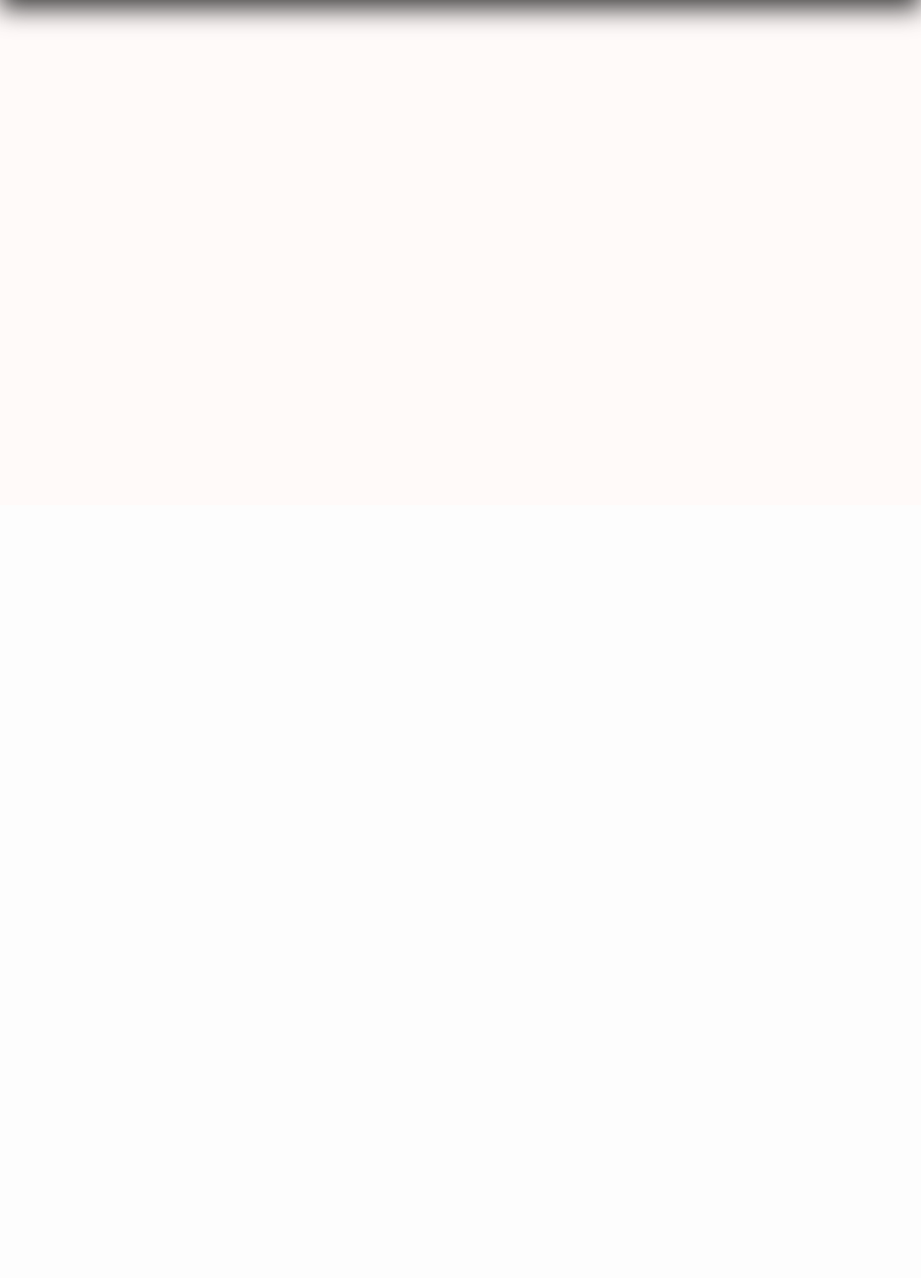
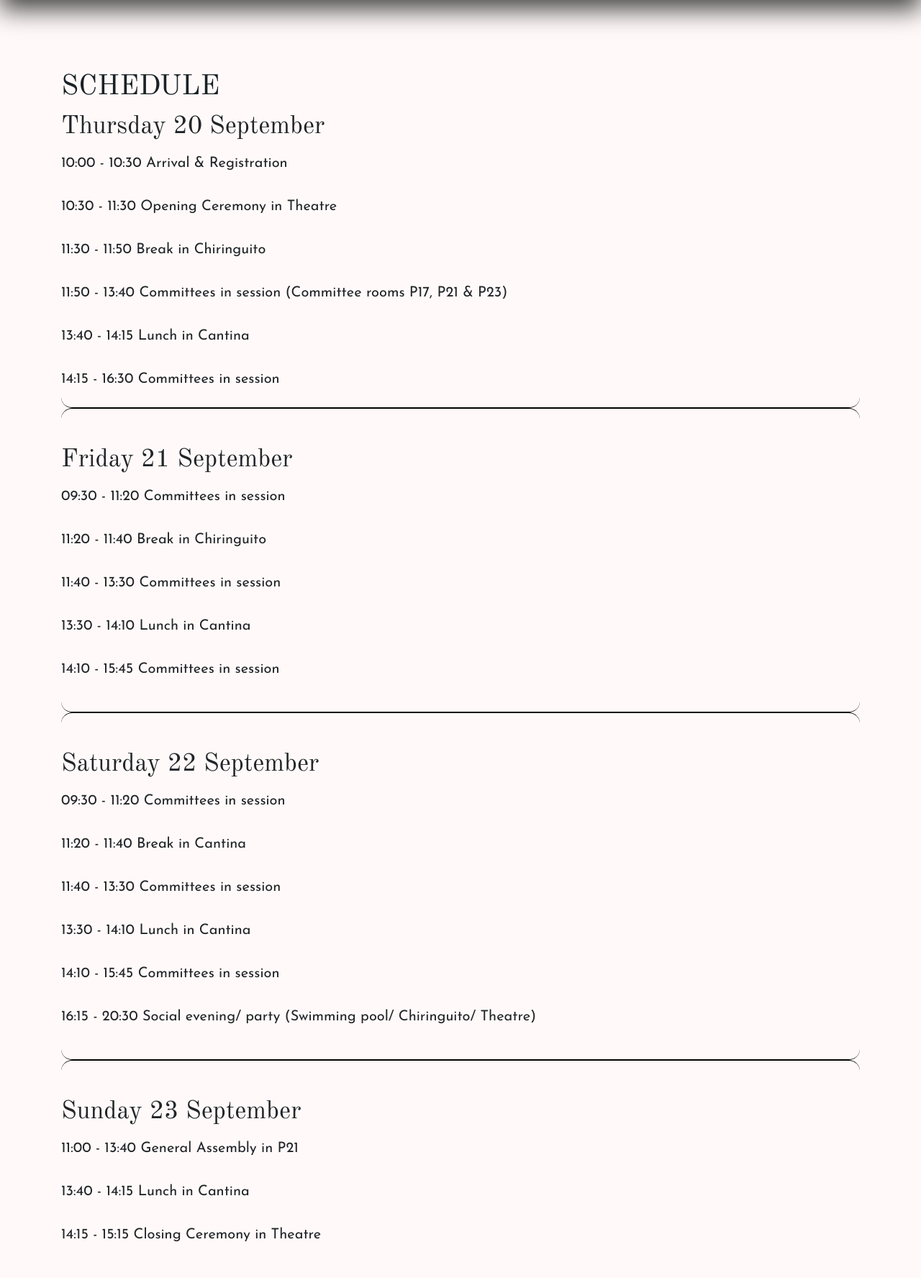
Before and after one commit to Bubsicle/SOTOMUN, a PHP site: page /schedule.php in a window 1280 px wide. Shown: the part 98-1874 px from the top of the page at 72% size. Before the commit the page ends 139 px from the top, so only its background shows below. Run offline with PHP 8.4, Linux system fonts and the light colour scheme; data that the repository does not hold is empty; some libraries are stand-ins or nearby versions.

Commit message:
9/11/18 Update
- Added sponsors
- Added Schedule
- Moved participants
- Logos were added

```diff
--- a/css/style.css
+++ b/css/style.css
@@ -50,6 +50,7 @@ nav.navbar {
 
 .main-nobg {
   width: 100%;
+  height: 100%;
   font-family: "Josefin Sans", sans-serif; }
 
 .main-nobg h2 {
@@ -70,6 +71,7 @@ nav.navbar {
 .main {
   background: #1A2126;
   width: 100%;
+  height: auto;
   color: #FFFAF9;
   padding-bottom: 100px;
   font-family: "Josefin Sans", sans-serif; }
@@ -161,4 +163,29 @@ nav.navbar {
 .card-body {
   padding: 23px; }
 
+hr.elegant {
+  overflow: visible;
+  /* For IE */
+  height: 30px;
+  border-style: solid;
+  border-color: black;
+  border-width: 1px 0 0 0;
+  border-radius: 20px; }
+
+.sponsors img {
+  background-color: #1A2126;
+  padding: 6px;
+  border-radius: 25px; }
+
+hr.elegant:before {
+  /* Not really supposed to work, but does */
+  display: block;
+  content: "";
+  height: 30px;
+  margin-top: -31px;
+  border-style: solid;
+  border-color: black;
+  border-width: 0 0 1px 0;
+  border-radius: 20px; }
+
 /*# sourceMappingURL=style.css.map */
--- a/inc/nav.php
+++ b/inc/nav.php
@@ -43,9 +43,9 @@
         <div class="dropdown-menu" aria-labelledby="navbarDropdown">
           <a class="dropdown-item" href="conference.php">General Information</a>
           <div class="dropdown-divider"></div>
-          <a class="dropdown-item" href="coming_soon.php">Sponsors</a>
+          <a class="dropdown-item" href="sponsors.php">Sponsors</a>
           <div class="dropdown-divider"></div>
-          <a class="dropdown-item" href="coming_soon.php">Participants</a>
+          <a class="dropdown-item" href="participants.php">Participants</a>
           <div class="dropdown-divider"></div>
           <a class="dropdown-item" href="issues.php">Committees &amp; Issues</a>
           <div class="dropdown-divider"></div>
@@ -55,7 +55,7 @@
         <a class="nav-link" href="registration.php">Registration</a>
       </li>
       <li class="nav-item">
-        <a class="nav-link" href="coming_soon.php">Schedule</a>
+        <a class="nav-link" href="schedule.php">Schedule</a>
       </li>
       <li class="nav-item">
         <a class="nav-link" href="team.php">Team</a>
--- a/sass/style.scss
+++ b/sass/style.scss
@@ -74,6 +74,7 @@ nav.navbar {
 
 .main-nobg {
   width: 100%;
+  height: 100%;
   font-family: $josefin-sans;
 }
 
@@ -98,6 +99,8 @@ nav.navbar {
 .main {
   background: $dark-jungle-green;
   width: 100%;
+  height: auto;
+
   color: $snow;
   padding-bottom: 100px;
   font-family: $josefin-sans;
@@ -219,3 +222,29 @@ nav.navbar {
 .card-body {
   padding: 23px;
 }
+
+hr.elegant {
+    overflow: visible; /* For IE */
+    height: 30px;
+    border-style: solid;
+    border-color: black;
+    border-width: 1px 0 0 0;
+    border-radius: 20px;
+}
+
+.sponsors img {
+  background-color: #1A2126;
+  padding: 6px;
+  border-radius: 25px;
+}
+
+hr.elegant:before { /* Not really supposed to work, but does */
+    display: block;
+    content: "";
+    height: 30px;
+    margin-top: -31px;
+    border-style: solid;
+    border-color: black;
+    border-width: 0 0 1px 0;
+    border-radius: 20px;
+}
--- a/schedule.php
+++ b/schedule.php
@@ -1,3 +1,40 @@
+<?php $page = "Schedule";?>
 <?php include("inc/nav.php")?>
+<div class="main&#45;nobg">
+  <div class="container">
+    <h2>Schedule</h2>
+    <h3>Thursday 20 September</h3>
+    <div class="letter">
+      <p>10&#58;00 &#45; 10&#58;30	Arrival & Registration</p>
+      <p>10&#58;30 &#45; 11&#58;30 	Opening Ceremony in Theatre</p>
+      <p>11&#58;30 &#45; 11&#58;50 	Break in Chiringuito</p>
+      <p>11&#58;50 &#45; 13&#58;40 	Committees in session &#40;Committee rooms P17, P21 & P23&#41;</p>
+      <p>13&#58;40 &#45; 14&#58;15 	Lunch in Cantina</p>
+      <p>14&#58;15 &#45; 16&#58;30 	Committees in session</p>
 
+      <hr class="elegant">
+      <h3>Friday 21 September</h3>
+      <p>09&#58;30 &#45; 11&#58;20 	Committees in session</p>
+      <p>11&#58;20 &#45; 11&#58;40 	Break in Chiringuito</p>
+      <p>11&#58;40 &#45; 13&#58;30 	Committees in session</p>
+      <p>13&#58;30 &#45; 14&#58;10 	Lunch in Cantina</p>
+      <p class="pb-3">14&#58;10 &#45; 15&#58;45 	Committees in session</p>
+
+      <hr class="elegant">
+      <h3>Saturday 22 September</h3>
+      <p>09&#58;30 &#45; 11&#58;20 	Committees in session</p>
+      <p>11&#58;20 &#45; 11&#58;40 	Break in Cantina</p>
+      <p>11&#58;40 &#45; 13&#58;30 	Committees in session</p>
+      <p>13&#58;30 &#45; 14&#58;10 	Lunch in Cantina</p>
+      <p>14&#58;10 &#45; 15&#58;45 	Committees in session</p>
+      <p class="pb-3">16&#58;15 &#45; 20&#58;30 	Social evening&#47; party &#40;Swimming pool&#47; Chiringuito&#47; Theatre&#41;</p>
+
+      <hr class="elegant">
+      <h3>Sunday 23 September</h3>
+      <p>11&#58;00 &#45; 13&#58;40 	General Assembly in P21</p>
+      <p>13&#58;40 &#45; 14&#58;15 	Lunch in Cantina</p>
+      <p class="pb-3">14&#58;15 &#45; 15&#58;15 	Closing Ceremony in Theatre</p>
+    </div>
+  </div>
+</div>
 <?php include("inc/footer.php")?>
```
Also changed, not shown: participants.php (added, +16 -0 lines), sponsors.php (added, +25 -0 lines), assets/rociomoreno.png (added), 1 other file.
